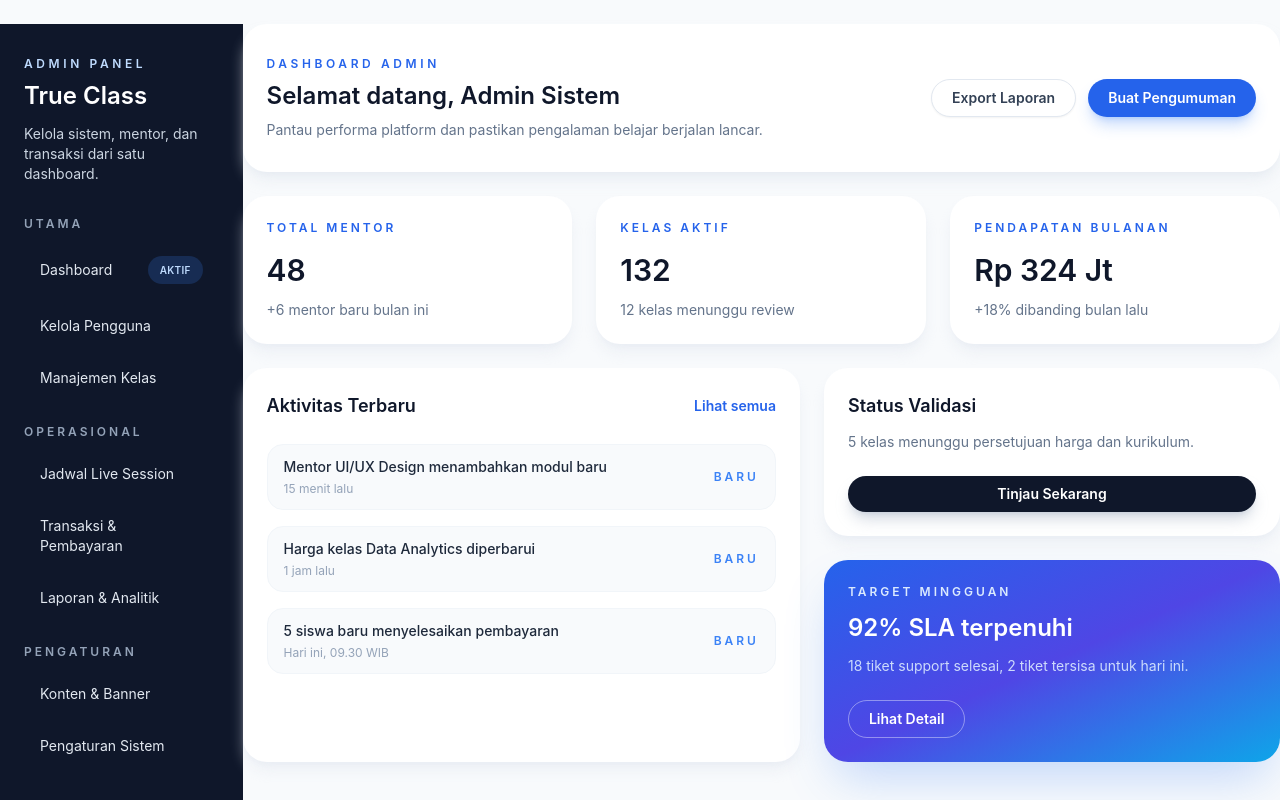
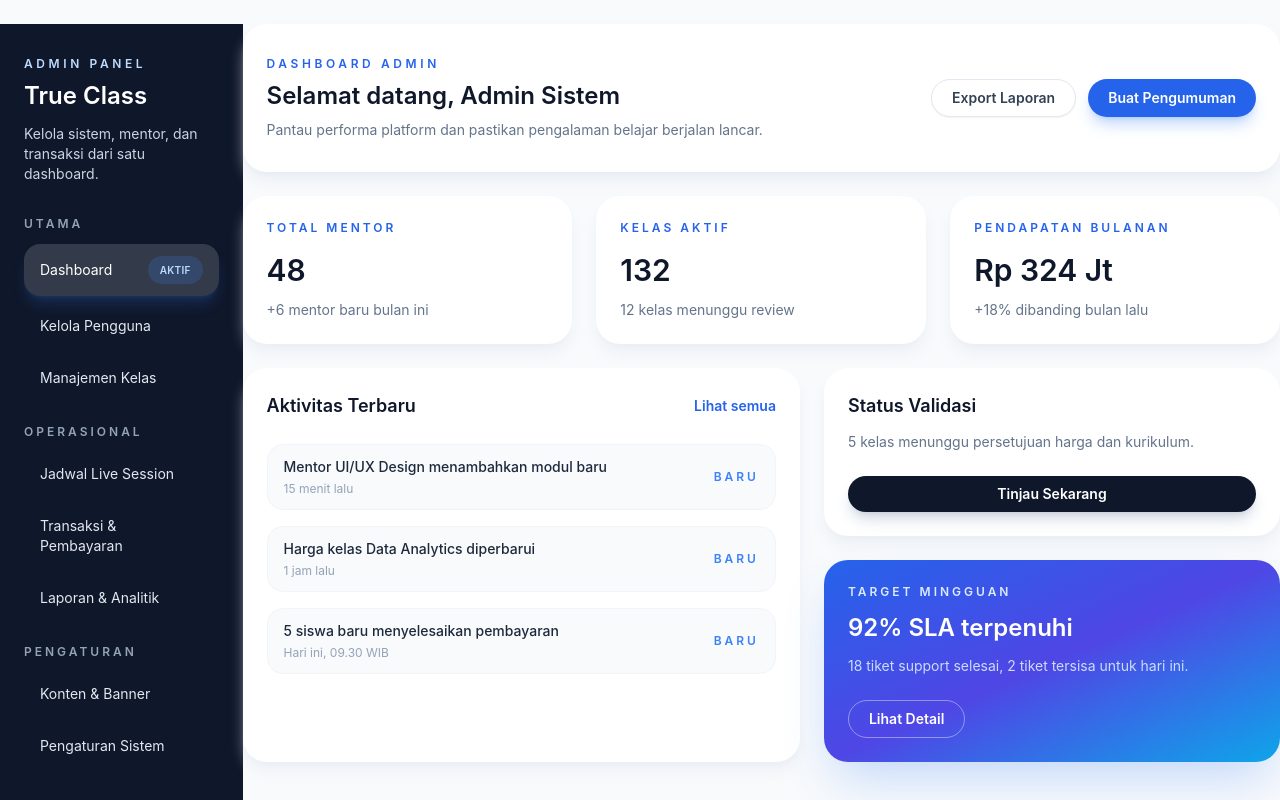
Before and after one commit to palimooutsite/true-class-app, a Next.js app in the folder frontend/: page /admin in a window 1280 px wide. Shown: the top 800 px of the page. Built offline with nearby package versions, Linux system fonts and the light colour scheme.

Commit message:
Make admin sidebar menu interactive

```diff
--- a/frontend/app/admin/page.tsx
+++ b/frontend/app/admin/page.tsx
@@ -1,25 +1,99 @@
+"use client";
+
+import { useMemo, useState } from "react";
+
 const menuItems = [
   {
     section: "Utama",
     items: [
-      { label: "Dashboard", badge: "Aktif" },
-      { label: "Kelola Pengguna" },
-      { label: "Manajemen Kelas" }
+      { id: "dashboard", label: "Dashboard", badge: "Aktif" },
+      { id: "users", label: "Kelola Pengguna" },
+      { id: "classes", label: "Manajemen Kelas" }
     ]
   },
   {
     section: "Operasional",
     items: [
-      { label: "Jadwal Live Session" },
-      { label: "Transaksi & Pembayaran" },
-      { label: "Laporan & Analitik" }
+      { id: "schedule", label: "Jadwal Live Session" },
+      { id: "payments", label: "Transaksi & Pembayaran" },
+      { id: "reports", label: "Laporan & Analitik" }
     ]
   },
   {
     section: "Pengaturan",
-    items: [{ label: "Konten & Banner" }, { label: "Pengaturan Sistem" }]
+    items: [
+      { id: "content", label: "Konten & Banner" },
+      { id: "settings", label: "Pengaturan Sistem" }
+    ]
   }
 ];
+
+const menuContent = {
+  dashboard: {
+    eyebrow: "Dashboard Admin",
+    title: "Selamat datang, Admin Sistem",
+    description:
+      "Pantau performa platform dan pastikan pengalaman belajar berjalan lancar.",
+    primaryAction: "Buat Pengumuman",
+    secondaryAction: "Export Laporan"
+  },
+  users: {
+    eyebrow: "Manajemen Pengguna",
+    title: "Kelola pengguna & mentor",
+    description:
+      "Atur akses, verifikasi mentor, dan pantau aktivitas siswa secara real-time.",
+    primaryAction: "Tambah Pengguna",
+    secondaryAction: "Unduh Daftar"
+  },
+  classes: {
+    eyebrow: "Manajemen Kelas",
+    title: "Perbarui kurikulum kelas",
+    description:
+      "Susun modul baru, revisi materi, dan cek progres tiap kelas aktif.",
+    primaryAction: "Buat Kelas Baru",
+    secondaryAction: "Tinjau Draft"
+  },
+  schedule: {
+    eyebrow: "Operasional",
+    title: "Atur jadwal live session",
+    description:
+      "Sinkronkan jadwal mentor dan pastikan sesi live berjalan sesuai SLA.",
+    primaryAction: "Tambah Jadwal",
+    secondaryAction: "Lihat Kalender"
+  },
+  payments: {
+    eyebrow: "Keuangan",
+    title: "Kelola transaksi & pembayaran",
+    description:
+      "Pantau pembayaran masuk, verifikasi invoice, dan kirim pengingat tagihan.",
+    primaryAction: "Rekonsiliasi",
+    secondaryAction: "Lihat Riwayat"
+  },
+  reports: {
+    eyebrow: "Laporan",
+    title: "Analitik performa platform",
+    description:
+      "Unduh laporan mingguan dan evaluasi tren pertumbuhan siswa.",
+    primaryAction: "Generate Laporan",
+    secondaryAction: "Bagikan Ringkasan"
+  },
+  content: {
+    eyebrow: "Konten",
+    title: "Kelola konten & banner",
+    description:
+      "Perbarui materi promosi, banner beranda, dan informasi event terbaru.",
+    primaryAction: "Unggah Banner",
+    secondaryAction: "Lihat Asset"
+  },
+  settings: {
+    eyebrow: "Pengaturan",
+    title: "Perbarui pengaturan sistem",
+    description:
+      "Atur preferensi keamanan, notifikasi, dan konfigurasi platform.",
+    primaryAction: "Simpan Pengaturan",
+    secondaryAction: "Audit Log"
+  }
+};
 
 const summaryCards = [
   {
@@ -55,6 +129,12 @@ const recentActivities = [
 ];
 
 export default function AdminPage() {
+  const [activeMenu, setActiveMenu] = useState("dashboard");
+  const activeContent = useMemo(
+    () => menuContent[activeMenu as keyof typeof menuContent],
+    [activeMenu]
+  );
+
   return (
     <div className="min-h-screen bg-slate-50">
       <div className="flex min-h-screen w-full gap-0 px-0 py-6">
@@ -78,8 +158,13 @@ export default function AdminPage() {
                 <div className="mt-3 space-y-2 text-sm text-slate-200">
                   {menu.items.map((item) => (
                     <button
-                      key={item.label}
-                      className="flex w-full items-center justify-between rounded-2xl px-4 py-3 text-left transition hover:bg-white/10"
+                      key={item.id}
+                      className={`flex w-full items-center justify-between rounded-2xl px-4 py-3 text-left transition ${
+                        activeMenu === item.id
+                          ? "bg-white/15 text-white shadow-lg shadow-blue-500/20"
+                          : "text-slate-200 hover:bg-white/10"
+                      }`}
+                      onClick={() => setActiveMenu(item.id)}
                       type="button"
                     >
                       <span>{item.label}</span>
@@ -109,22 +194,21 @@ export default function AdminPage() {
           <header className="flex flex-col gap-6 rounded-3xl bg-white px-6 py-8 shadow-lg shadow-slate-200/70 sm:flex-row sm:items-center sm:justify-between">
             <div>
               <p className="text-xs font-semibold uppercase tracking-[0.3em] text-blue-600">
-                Dashboard Admin
+                {activeContent.eyebrow}
               </p>
               <h2 className="mt-2 text-2xl font-semibold text-slate-900">
-                Selamat datang, Admin Sistem
+                {activeContent.title}
               </h2>
               <p className="mt-2 text-sm text-slate-500">
-                Pantau performa platform dan pastikan pengalaman belajar berjalan
-                lancar.
+                {activeContent.description}
               </p>
             </div>
             <div className="flex flex-wrap gap-3">
               <button className="rounded-full border border-slate-200 bg-white px-5 py-2 text-sm font-semibold text-slate-700 shadow-sm transition hover:border-slate-300 hover:text-slate-900">
-                Export Laporan
+                {activeContent.secondaryAction}
               </button>
               <button className="rounded-full bg-blue-600 px-5 py-2 text-sm font-semibold text-white shadow-lg shadow-blue-500/30 transition hover:bg-blue-700">
-                Buat Pengumuman
+                {activeContent.primaryAction}
               </button>
             </div>
           </header>
```
